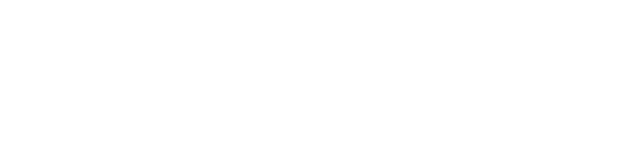
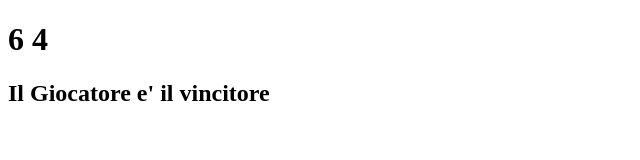
Before and after one commit to ItsKristian01/js-mail-dadi, a plain HTML site: page Gioco dei dadi/index.html in a window 1280 px wide. Shown: the whole page, without its empty margins (0-640 px from the left). Drawn offline with Linux system fonts and the light colour scheme.

Commit message:
add: script and output dice exercise

```diff
--- a/Gioco dei dadi/index.html
+++ b/Gioco dei dadi/index.html
@@ -8,6 +8,8 @@
     <link rel="stylesheet" href="css/style.css">
 </head>
 <body>
+    <h1 id="score"></h1>
+    <h2 id="winner"></h2>
     <!-- Script -->
     <script src="js/script.js"></script>
 </body>
--- a/Gioco dei dadi/js/script.js
+++ b/Gioco dei dadi/js/script.js
@@ -0,0 +1,18 @@
+// Program Logic
+userNumber = Math.floor(Math.random()* 6) + 1;
+cpuNumber = Math.floor(Math.random()* 6) + 1;
+
+console.log(userNumber, cpuNumber);
+
+if (userNumber > cpuNumber) {
+   console.log("Il Giocatore e' il vincitore");
+   document.getElementById("winner").innerHTML = "Il Giocatore e' il vincitore";
+} else if (cpuNumber > userNumber) {
+    console.log("Il Computer e' il vincitore");
+    document.getElementById("winner").innerHTML = "Il Computer e' il vincitore" ;
+} else if (userNumber === cpuNumber) {
+    console.log("Non c'e nessun vincitore");
+    document.getElementById("winner").innerHTML = "Non c'e nessun vincitore";
+}
+
+document.getElementById("score").innerHTML += `${userNumber} ${cpuNumber}`;
```
